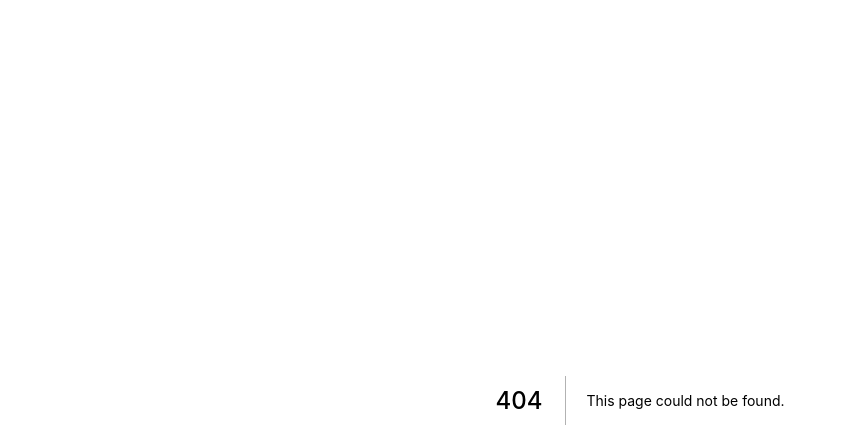
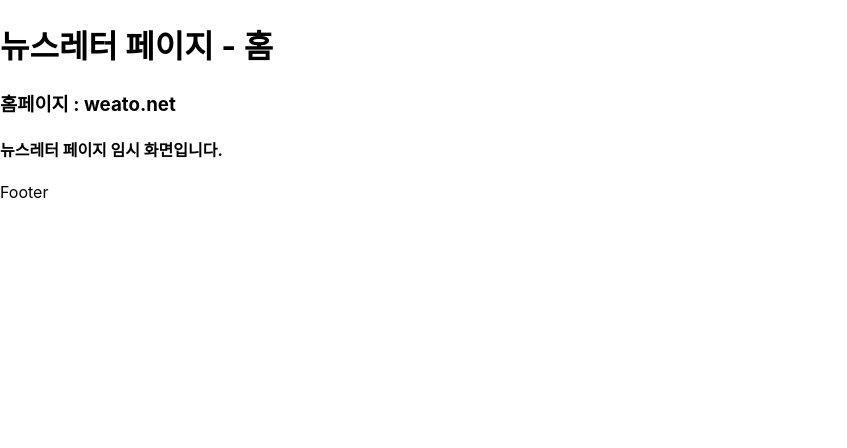
Before and after one commit to ceos15th-AllG/weato-client, a Next.js app: page /newsletter in a window 1280 px wide. Before the commit this address had no page. Shown: the top 448 px of the page, without its empty margins (0-847 px from the left). Built offline with nearby package versions, Linux system fonts and the light colour scheme.

Commit message:
:sparkles: feat: 뉴스레터 페이지 라우팅 기능 추가
pages/newsletter 빈 페이지로 라우팅 기능만 추가

```diff
--- /dev/null
+++ b/pages/newsletter/index.js
@@ -0,0 +1,15 @@
+export default function Newsletter() {
+  return (
+    <div>
+      <main>
+        <h1>뉴스레터 페이지 - 홈</h1>
+        <h3>
+          홈페이지 : <a href="/">weato.net</a>
+        </h3>
+        <h4>뉴스레터 페이지 임시 화면입니다.</h4>
+      </main>
+
+      <footer>Footer</footer>
+    </div>
+  );
+}
```
